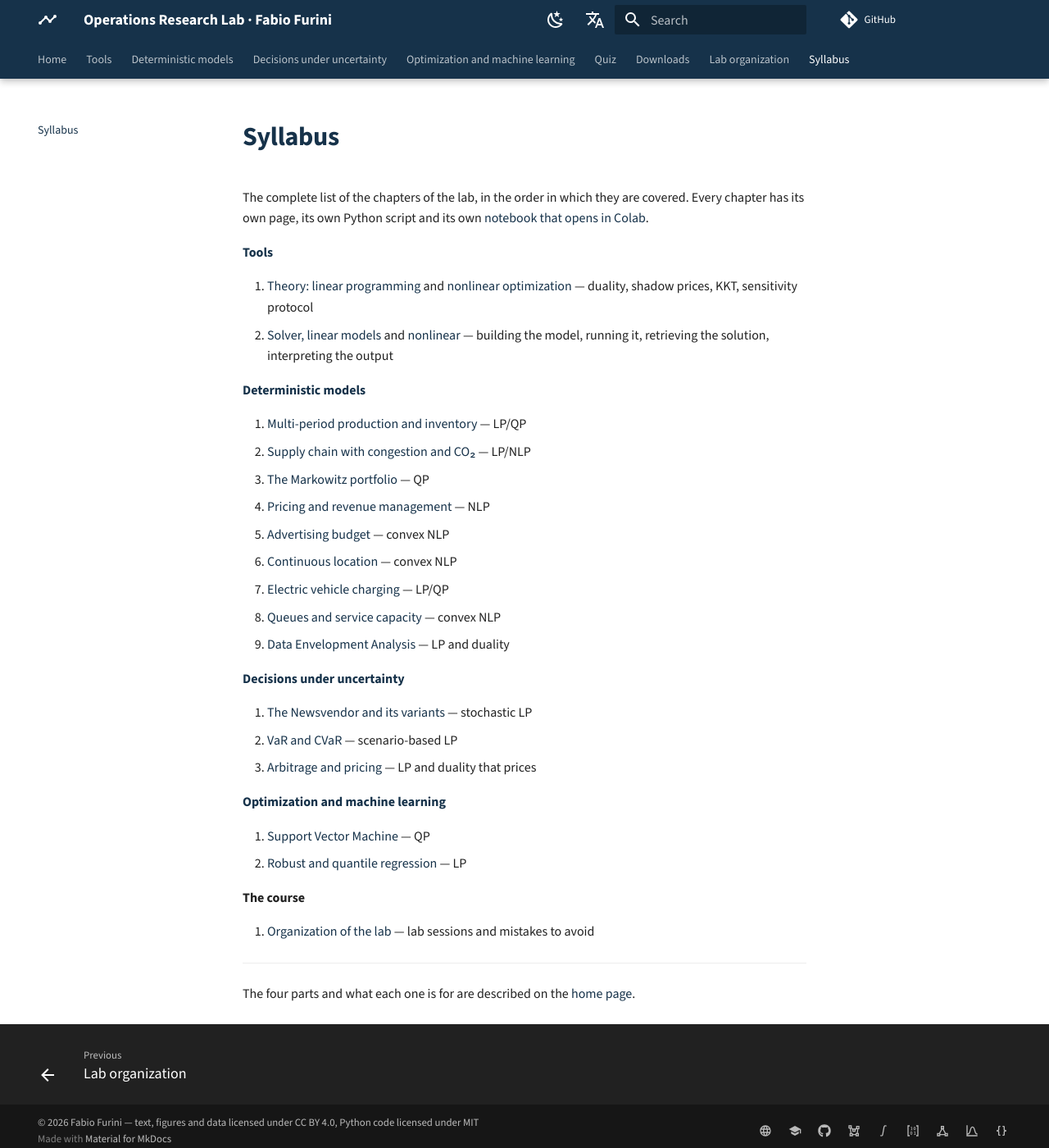
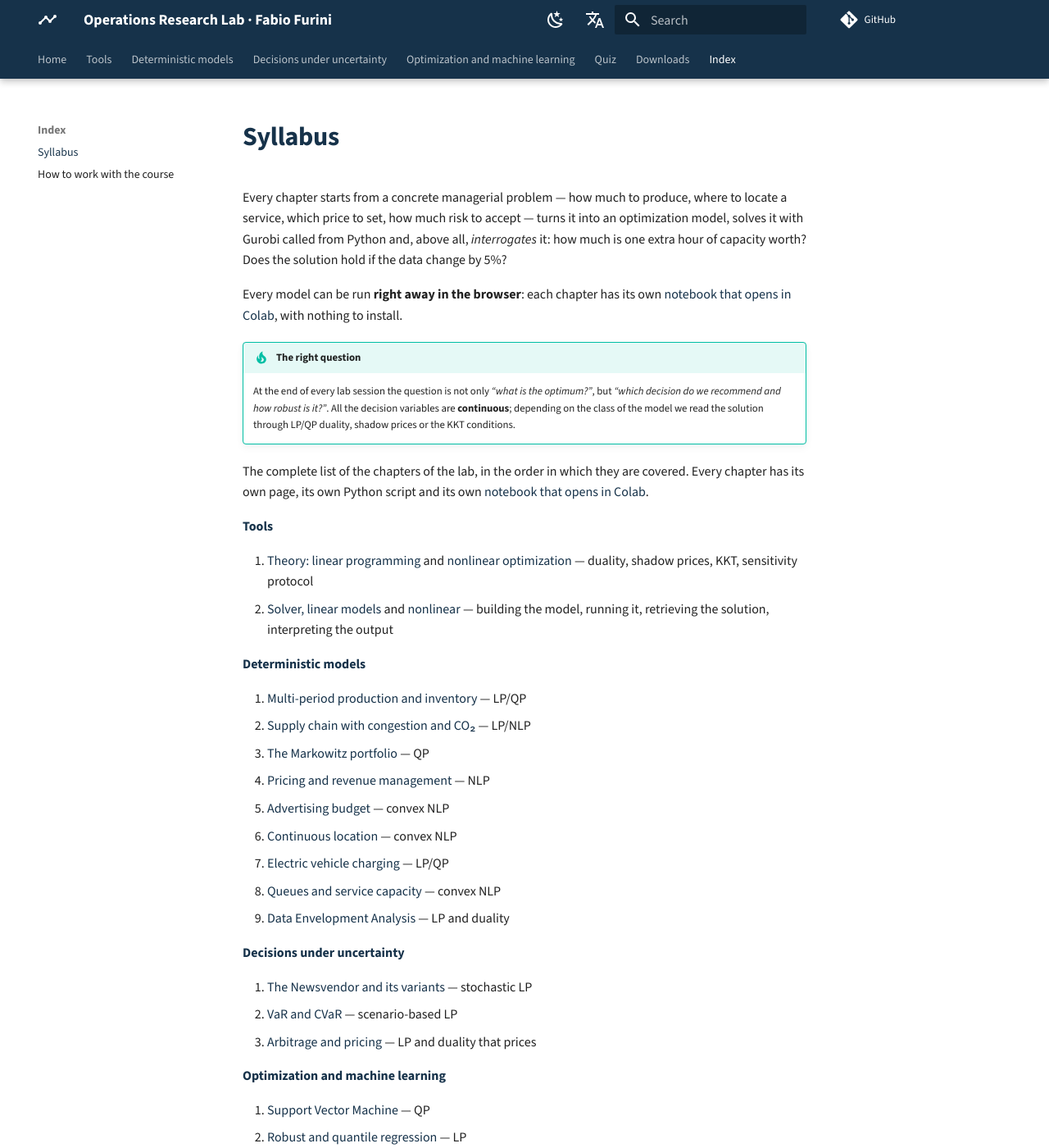
Before and after one commit to fabiofurini/operations-research-lab, an MkDocs documentation site: the page built from docs/syllabus.md, in a window 1280 px wide and 1400 px high. Shown: the whole window at 82% size. Built offline with MkDocs 1.6.1 and Material for MkDocs 9.7.7, drawn with Linux system fonts in a browser that asks for light colours; comment, search, counter and statistics services are not loaded; some of the changed text lies outside the part shown.

Commit message:
Home: essential header, course details moved to the syllabus; one «Index» menu entry
Co-Authored-By: Claude Opus 5.5 <noreply@anthropic.com>

```diff
--- a/docs/syllabus.md
+++ b/docs/syllabus.md
@@ -1,4 +1,21 @@
 # Syllabus
+
+<!-- collana-dalla-fascia -->
+Every chapter starts from a concrete managerial problem — how much to produce, where
+to locate a service, which price to set, how much risk to accept — turns it
+into an optimization model, solves it with Gurobi called from Python and, above all,
+*interrogates* it: how much is one extra hour of capacity worth? Does the solution hold if the data
+change by 5%?
+
+Every model can be run **right away in the browser**: each chapter has its own
+[notebook that opens in Colab](notebooks.md), with nothing to install.
+
+!!! tip "The right question"
+    At the end of every lab session the question is not only *“what is the optimum?”*,
+    but *“which decision do we recommend and how robust is it?”*. All the decision
+    variables are **continuous**; depending on the class of the model we read the
+    solution through LP/QP duality, shadow prices or the KKT conditions.
+<!-- /collana-dalla-fascia -->
 
 The complete list of the chapters of the lab, in the order in which they are
 covered. Every chapter has its own page, its own Python script and its own
--- a/mkdocs.yml
+++ b/mkdocs.yml
@@ -137,5 +137,6 @@ nav:
       - Robust and quantile regression: regression.md
   - Quiz: self-assessment.md
   - Downloads: downloads.md
-  - Lab organization: organization.md
-  - Syllabus: syllabus.md
+  - Index:
+      - Syllabus: syllabus.md
+      - How to work with the course: organization.md
```
Also changed, not shown: docs/index.md (+8 -15 lines).
